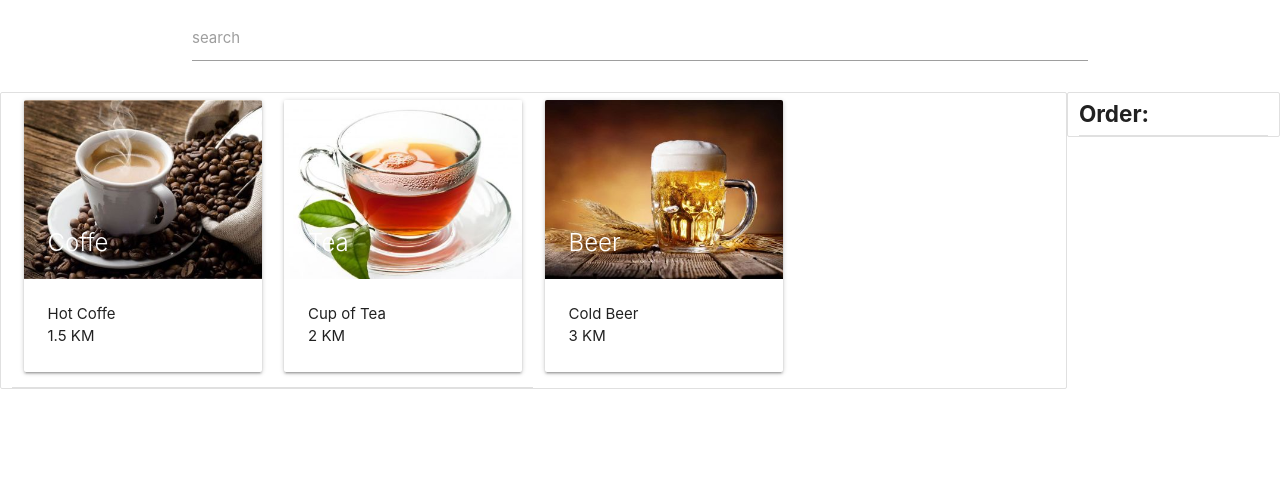
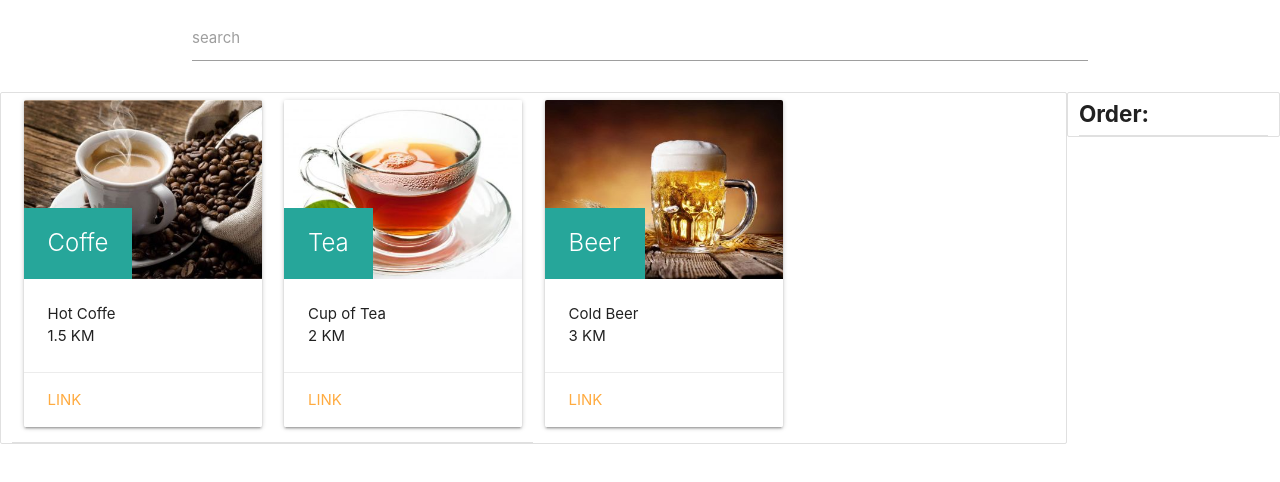
Before and after one commit to emirm990/caffe-pos-new, a React (Create React App) app: page / in a window 1280 px wide. Shown: the top 482 px of the page. Built offline with nearby package versions, Linux system fonts and the light colour scheme.

Commit message:
modal added

```diff
--- a/public/index.html
+++ b/public/index.html
@@ -3,10 +3,6 @@
   <head>
     <meta charset="utf-8" />
     <link rel="shortcut icon" href="%PUBLIC_URL%/favicon.ico" />
-    <link
-      href="https://fonts.googleapis.com/icon?family=Material+Icons"
-      rel="stylesheet"
-    />
     <meta
       name="viewport"
       content="width=device-width, initial-scale=1, shrink-to-fit=no"
@@ -26,7 +22,7 @@
       work correctly both with client-side routing and a non-root public URL.
       Learn how to configure a non-root public URL by running `npm run build`.
     -->
-    <title>React App</title>
+    <title>Caffe POS</title>
   </head>
   <body>
     <noscript>You need to enable JavaScript to run this app.</noscript>
--- a/src/components/Item.js
+++ b/src/components/Item.js
@@ -1,37 +1,78 @@
-import React from "react";
+import React, { Component } from "react";
+import Modal from "react-responsive-modal";
 import "./button.css";
+import "./item.css";
 
-const Item = props => {
+class Item extends Component {
+  state = {
+    open: false
+  };
+  onOpenModal = () => {
+    this.setState({ open: true });
+  };
+  onCloseModal = () => {
+    this.setState({ open: false });
+  };
+  render() {
+    const { open } = this.state;
     return (
+      <React.Fragment>
         <div className='card-container hoverable'>
-      {props.amount ? (
+          {this.props.amount ? (
             <button
               className='btn waves-effect waves-light red hoverable'
-          onClick={props.decreaseAmount}
+              onClick={this.props.decreaseAmount}
             >
               X
             </button>
           ) : null}
-      <div className='card' onClick={props.handleClick}>
-        <div className='card-image'>
-          <img src={props.src} alt={props.title} />
-          <span className='card-title'>{props.title}</span>
+          <div className='card cursor-pointer'>
+            <div className='card-image' onClick={this.props.increaseAmount}>
+              <img src={this.props.src} alt={this.props.title} />
+              <span className='card-title teal lighten-1'>
+                {this.props.title}
+              </span>
             </div>
-        <div className='card-content'>
-          <p>{props.content}</p>
+            <div className='card-content' onClick={this.props.increaseAmount}>
+              <p>{this.props.content}</p>
               <p>
-            {props.price} KM{" "}
-            {props.amount ? (
+                {this.props.price} KM{" "}
+                {this.props.amount ? (
                   <span>
-                <span>x {props.amount}</span>
-                <span> Total: {props.total} KM </span>
+                    <span>x {this.props.amount}</span>
+                    <span> Total: {this.props.total} KM </span>
                   </span>
                 ) : null}
               </p>
             </div>
+            <div className='card-action'>
+              <a onClick={this.onOpenModal} className='cursor-pointer'>
+                Link
+              </a>
             </div>
           </div>
+        </div>
+        <Modal
+          open={open}
+          onClose={this.onCloseModal}
+          center
+          closeOnEsc
+          closeOnOverlayClick
+        >
+          <div className='card'>
+            <div className='card-image margin-top'>
+              <img src={this.props.src} alt={this.props.title} />
+              <span className='card-title teal lighten-1'>
+                {this.props.title}
+              </span>
+            </div>
+            <div className='card-content'>
+              <p>{this.props.details}</p>
+            </div>
+          </div>
+        </Modal>
+      </React.Fragment>
     );
-};
-
+  }
+}
 export default Item;
--- a/src/components/Items.js
+++ b/src/components/Items.js
@@ -1,7 +1,6 @@
 import React, { Component } from "react";
 import Item from "./Item";
-import Total from "./Total";
-import "./items.css";
+import TotalContainer from "./TotalContainer.js";
 
 class Items extends Component {
   constructor(props) {
@@ -18,7 +17,9 @@ class Items extends Component {
         type: "Hot Drinks",
         price: 1.5,
         amount: 0,
-        total: 0
+        total: 0,
+        details:
+          "Coffee the traditional way. A single shot of the strong, rich Signature Blend topped with the smoothest espresso crema you'll find anywhere. Served with a side of water."
       },
       {
         id: 1,
@@ -28,7 +29,9 @@ class Items extends Component {
         type: "Hot Drinks",
         price: 2,
         amount: 0,
-        total: 0
+        total: 0,
+        details:
+          "A fresh, fruity and complex flavor. This exotic medley has an enticing floral aroma with high notes of summer ripened mangoes and passion fruit."
       },
       {
         id: 2,
@@ -38,7 +41,9 @@ class Items extends Component {
         content: "Cold Beer",
         price: 3,
         amount: 0,
-        total: 0
+        total: 0,
+        details:
+          "An English style bitter with lots of Fuggle hops. A beautifully balanced beer from start to finish with loads of flavour. A rich amber colour, good balance of hops, citrusy hops and caramel on the nose."
       }
     ],
     searchResults: []
@@ -48,7 +53,6 @@ class Items extends Component {
     newAmount.items[param.id].amount += 1;
     newAmount.items[param.id].total =
       newAmount.items[param.id].amount * newAmount.items[param.id].price;
-    console.log(newAmount);
     this.setState({
       ...newAmount
     });
@@ -59,15 +63,11 @@ class Items extends Component {
       newAmount.items[param.id].amount -= 1;
       newAmount.items[param.id].total =
         newAmount.items[param.id].amount * newAmount.items[param.id].price;
-      console.log(newAmount);
       this.setState({
         ...newAmount
       });
     }
   };
-  getSum(total, num) {
-    return total + num;
-  }
   search(event) {
     let searchStr = event.target.value;
     const regexp = new RegExp(searchStr, "i");
@@ -81,12 +81,11 @@ class Items extends Component {
   }
   render() {
     let list = this.state.items;
-    {
-      this.state.searchResults.length
-        ? (list = this.state.searchResults)
-        : (list = this.state.items);
-    }
-    const totalOrder = list.reduce((a, b) => ({ total: a.total + b.total }));
+
+    this.state.searchResults.length
+      ? (list = this.state.searchResults)
+      : (list = this.state.items);
+
     return (
       <div className='row'>
         <div className='input-field container'>
@@ -98,7 +97,7 @@ class Items extends Component {
           {list.map(list => (
             <li className='collection-item col s12 m6 l3 xl3' key={list.id}>
               <Item
-                handleClick={this.increaseAmount(list)}
+                increaseAmount={this.increaseAmount(list)}
                 decreaseAmount={this.decreaseAmount(list)}
                 id={list.id}
                 src={list.src}
@@ -107,25 +106,14 @@ class Items extends Component {
                 price={list.price}
                 amount={list.amount}
                 total={list.total}
+                details={list.details}
               />
             </li>
           ))}
         </ul>
         <div className='total collection col s4 m4 l3 xl2'>
           <p className='collection-item no-padding-left text-bold'>Order: </p>
-          {list.map(list => (
-            <Total
-              key={list.title}
-              item={list.title}
-              amount={list.amount}
-              total={list.total}
-            />
-          ))}
-          {totalOrder.total ? (
-            <p className='collection-item no-padding-left border-top text-bold'>
-              Total: {totalOrder.total} KM
-            </p>
-          ) : null}
+          <TotalContainer list={list} />
         </div>
       </div>
     );
--- /dev/null
+++ b/src/components/TotalContainer.js
@@ -0,0 +1,33 @@
+import React, { Component } from "react";
+import Total from "./Total.js";
+
+class TotalContainer extends Component {
+  getSum(total, num) {
+    return total + num;
+  }
+  render() {
+    let listTotal = this.props.list;
+    const totalOrder = listTotal.reduce((a, b) => ({
+      total: a.total + b.total
+    }));
+    return (
+      <div>
+        {this.props.list.map(list => (
+          <Total
+            key={list.title}
+            item={list.title}
+            amount={list.amount}
+            total={list.total}
+          />
+        ))}
+        {totalOrder.total ? (
+          <p className='collection-item no-padding-left border-top text-bold'>
+            Total: {totalOrder.total} KM
+          </p>
+        ) : null}
+      </div>
+    );
+  }
+}
+
+export default TotalContainer;
--- a/src/components/items.css
+++ b/src/components/item.css
@@ -8,3 +8,13 @@
 .border-top {
   border-top: 1px solid #e0e0e0;
 }
+
+.card-action {
+  cursor: auto;
+}
+.cursor-pointer {
+  cursor: pointer;
+}
+.margin-top {
+  margin-top: 40px;
+}
```
Also changed, not shown: package.json (+8 -1 lines), 1 other file (tests, documents, lock files or other folders). Lines whose indentation alone changed are shown as unchanged.
